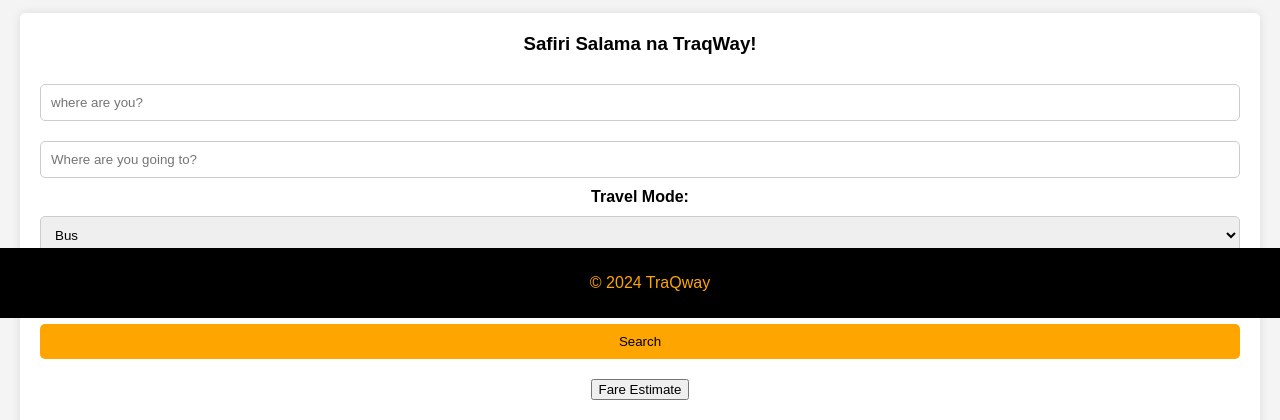
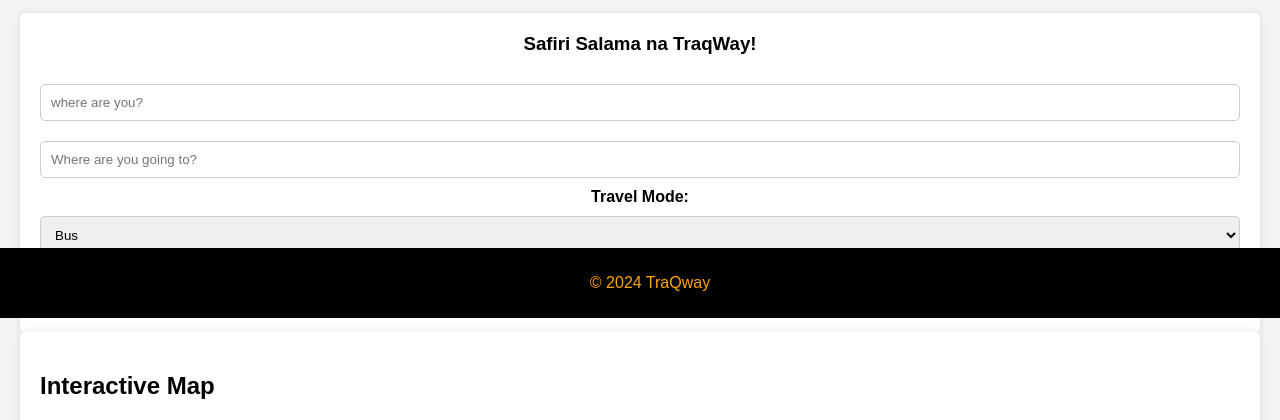
Before and after one commit to Ivy-Chelsea/TraqWay, a Flask app: page /routes in a window 1280 px wide. Shown: the part 482-902 px from the top of the page. Run offline with Flask 3, Linux system fonts and the light colour scheme; some libraries are stand-ins or nearby versions.

Commit message:
remove unecessary information and fields

```diff
--- a/Traq/templates/route.html
+++ b/Traq/templates/route.html
@@ -34,20 +34,13 @@
                 <select id="travel-mode">
                     <option value="bus">Bus</option>
                     <option value="matatu">Matatu</option>
-                    <option value="walking">Walking</option>
                 </select>
-
-                <label for="travel-date"></label>
-                <input type="date" id="travel-date">
-
-                <button type="button" onclick="searchRoutes()">Search</button>
             </form>
             <div id="fare-estimate">
                 <button type="button" onclick="calculateFare()">Fare Estimate</button>
                 <p id="fare"></p>
             </div>
             <div id="location-suggestions"></div>
-            <img src="{{url_for('static', filename='images/bus1.png') }}" alt="Search Travel" class="search-image">
         </section>
         <section id="map">
             <h2>Interactive Map</h2>
```
